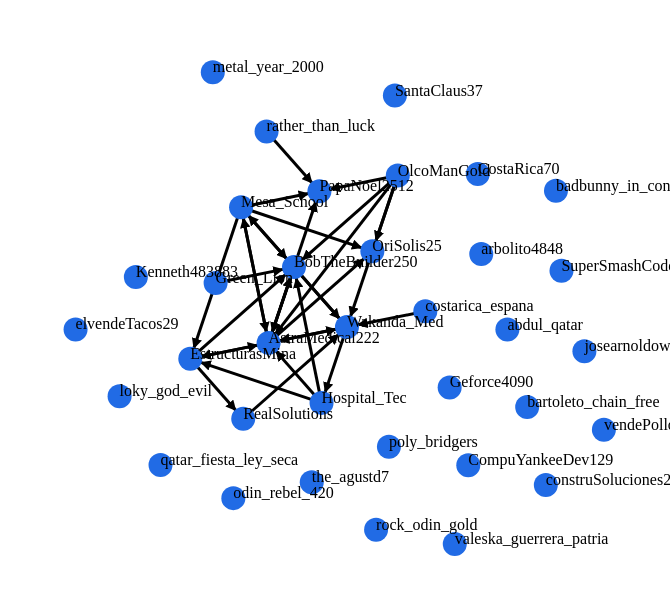
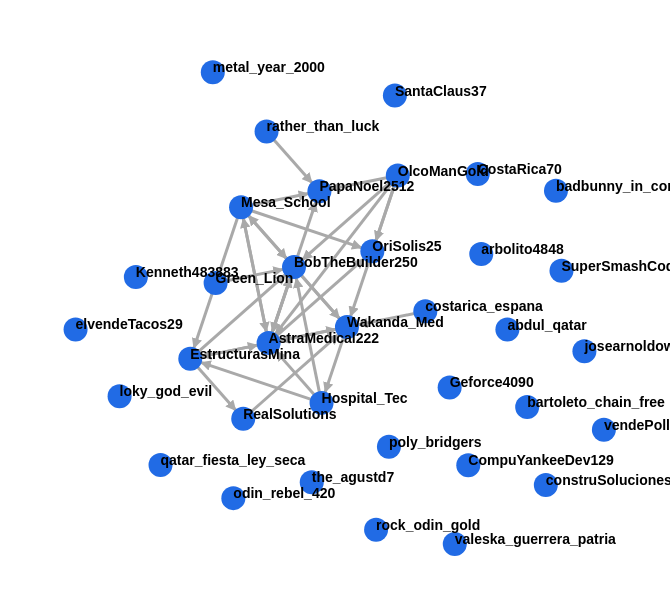
Before and after one commit to EduardoGC715/Caso_5_ED, a plain HTML site: page Output/index.html in a window 1280 px wide. Shown: the part 218-812 px from the top of the page, without its empty margins (610-1280 px from the left). Drawn offline with nearby package versions, Linux system fonts and the light colour scheme.

Commit message:
update a colores y texto del grafo

```diff
--- a/Output/index.html
+++ b/Output/index.html
@@ -2,6 +2,14 @@
 <meta charset="utf-8" />
 <svg width="1920" height="1080"></svg>
 <script src="https://d3js.org/d3.v4.min.js"></script>
+<style>
+    text {
+        font-family: 'Poppins', sans-serif;
+        font-size: 14px;
+        font-weight: bold;
+        fill: black;
+    }
+</style>
 <script>
     //initilize svg or grab svg
     var svg = d3.select("svg");
@@ -10,41 +18,41 @@
 
     var graphData = {
         nodes: [
-            { name: "Geforce4090", offer: "Vendemos tarjetas gráficas de la marca Nvidia a un precio razonable. Son dirigidas para jugar video juegos en la computadora y son los componentes más poderosos del mercado.", demand: "Video juegos con una calidad de gráficos muy alta para aprovechar el poder que ofrecen las tarjetas gráficas Nvidia.", postdate: "09/03/2027", colorID: "0"},
-            { name: "CostaRica70", offer: "", demand: "Necesitamos una fuente de entretenimiento, ya sea de música, conciertos, video juegos, o deportes, para consolar y entretener a una nación decepcionada y en duelo.", postdate: "09/03/2027", colorID: "0"},
-            { name: "abdul_qatar", offer: "comida a domicilio, seguimos dietas, productos orgánicos, planes semanales y mensuales", demand: "pollo, vegetales, carne, legumbres, cerdo, arroz, frijoles, platano", postdate: "09/03/2027", colorID: "0"},
-            { name: "costarica_espana", offer: "disenadores y programadores en muchos lenguajes de programacion, sin experiencia pero programan bonito.", demand: "entrenadores de futbol para ver si los programadores crean una nueva seleccion.", postdate: "09/03/2027", colorID: "0"},
-            { name: "valeska_guerrera_patria", offer: " ", demand: "necesito martillos vikingos programables con python o java para crear un ejercito y conquistar todos los planteas del sistema solar. ", postdate: "09/03/2027", colorID: "0"},
-            { name: "rather_than_luck", offer: "abonos, herramientas, piedras para el jardin a precios competitivos, atendemos en todo el país. productos 100% orgánicos.", demand: "mallas metálicas, cedazos, cuerdas y servicios de transporte como camiones", postdate: "09/03/2027", colorID: "0"},
-            { name: "loky_god_evil", offer: "deportes de ataque y defensa como futbol, competencias y conquista de planetas.", demand: "martillos vikingos con super poderes, de cualquier tamaño, parecidos a los de mi hermano.", postdate: "09/03/2027", colorID: "0"},
-            { name: "bartoleto_chain_free", offer: "entrenamientos en futbol, tenis, natacion en nuestro sport center. precios por hora y por mes.", demand: "implementos deportivos de alta calidad, mantenimiento de jardines y martillos vikingos. ", postdate: "09/03/2027", colorID: "0"},
-            { name: "qatar_fiesta_ley_seca", offer: "decoración y diseño de jardínes de lujo. vamos a cualquier parte del país, usamos zacate, piedra, flores y plantas endémicas. ", demand: "ando en busca de abono organico especialmente enriquecido con cuita de gallina y aves similares", postdate: "09/03/2027", colorID: "0"},
-            { name: "odin_rebel_420", offer: "fabrico martillos de dioses vikingos XL, XXL y más. Útiles para paredes, ladrones, casos, enderezar carros, romper piedra y arreglar código programado hecho en cobol. ", demand: " ", postdate: "09/03/2027", colorID: "0"},
-            { name: "OriSolis25", offer: "Tengo un salon de eventos donde se pueden realizar conciertos a todo volumen y llenos de gente, especialmente de regueton.", demand: "Necesito programadores para desarrollar una aplicacion para vender tiquetes y tambien necesito proveedores de comida, como tacos, pollo, y hamburguesas", postdate: "09/03/2027", colorID: "0"},
-            { name: "poly_bridgers", offer: "Somos una empresa constructora de puentes hechos con materiales de calidad. Hemos construido puentes en ciudades como Lóndres, San Francisco, Tokyo y San José.", demand: "Necesitamos materiales de construcción de alta calidad para construir nuestros puentes.", postdate: "09/03/2027", colorID: "0"},
-            { name: "Green_Lion", offer: "Vendemos botellas hechas de un material a base de bambú, por lo que son amigables con el ambiente. Las botellas son biodegradables y se podrían usar para tomar agua, café, jugo y más.", demand: "Necesitamos un servicio de envíos rápidos para que nuestros clientes reciban sus botellas el mismo día que las compran.", postdate: "09/03/2027", colorID: "0"},
-            { name: "SuperSmashCoders122", offer: "Desarrollamos video juegos extremadamente divertidos que ofrecen cientas de horas de entretenimiento. Los jugadores pueden jugar en línea o localmente.", demand: "Buscamos un compositor de música que pueda trabajar con diferentes géneros musicales para que componga la música de nuestros juegos.", postdate: "09/03/2027", colorID: "0"},
-            { name: "PapaNoel2512", offer: "Brindamos un servicio de recepción y envíos de paquetes a una escala mundial. El tiempo estimado de envío es de una noche hasta un día completo gracias a nuestros vehículos de gran velocidad.", demand: "Necesitamos muchos arbolitos de pino para decorar nuestro almacén de productos para la época navideña. Se prefieren buenos precios.", postdate: "09/03/2027", colorID: "0"},
-            { name: "SantaClaus37", offer: "Brindamos", demand: "un", postdate: "09/03/2027", colorID: "0"},
-            { name: "the_agustd7", offer: "composicion de letras y beats de diferentes generos musicales", demand: "artistas musicales talentosos con facilidad de adaptarse facilmente a un proyecto musical", postdate: "09/03/2027", colorID: "0"},
-            { name: "Kenneth483883", offer: "vendo", demand: "", postdate: "09/03/2027", colorID: "0"},
-            { name: "arbolito4848", offer: "se vende arbolitos de pino a buen precio", demand: "", postdate: "09/03/2027", colorID: "0"},
-            { name: "BobTheBuilder250", offer: "Vendemos materiales para la construcción de edificios, casas y proyectos de la más alta calidad. Adicionalmente, tenemos un gran equipo de ingenieros civiles con mucha experiencia en el desarrollo de infraestructura pública.", demand: "Ocupo una institución educativa para mis hijos, quienes poseen gran talento para las áreas STEM, y quienes desean ser futuros ingenieros.", postdate: "09/03/2027", colorID: "0"},
-            { name: "OlcoManGold", offer: "Me desempeño como programador y desarrollador de software. Tengo mucha experiencia tras trabajar once años en la industria. Soy experto en lenguajes como Python y me especializo en el desarrollo del firmware para dispositivos", demand: "Soy aficionado a la gastronomía mexicana, por lo que necesito poder almorzar tacos de pollo, ya sea asado, frito o al ajillo, todos los días y desde un punto de venta accesible.", postdate: "09/03/2027", colorID: "0"},
-            { name: "CompuYankeeDev129", offer: "Soy un ingeniero en computación con cuatro años de experiencia. He trabajado como programador en Python y Java en empresas desarrolladoras de software como RealSolutions.", demand: "Busco entretenimiento. Me gustaría asistir a un concierto de 2 horas con el estadio lleno de gente y no me preocupa la falta de complejidad armónica en los acordes ya que me gusta el reguetón.", postdate: "09/03/2027", colorID: "0"},
-            { name: "Mesa_School", offer: "Somos una institución educativa para niños y adolescentes talentosos que busca explotar su potencial intelectual desarrollando sus habilidades STEM para llegar a ser los futuros ingenieros en computación.", demand: "Necesitamos medicamentos para los estudiantes de la escuela, especialmente para los niños de primaria ya que las enfermedades respiratorias tienen una alta incidencia en la población estudiantil.", postdate: "09/03/2027", colorID: "0"},
-            { name: "AstraMedical222", offer: "Somos una empresa farmacéutica que desarrolla medicamentos para combatir enfermedades respiratorias para niños de escuela con factores de riesgo.", demand: "Necesitamos dispositivos médicos de alta tecnología y calidad para ayudarnos en nuestro trabajo de investigación de medicamentos para tratar enfermedades respiratorias infantiles.", postdate: "09/03/2027", colorID: "0"},
-            { name: "construSoluciones2001", offer: "Ofrecemos mano de obra y materiales para la construccion de su casa, edificio o proyect", demand: "Materiales de construccion de las mas alta claidad e ingenieros con experiencia", postdate: "09/03/2027", colorID: "0"},
-            { name: "RealSolutions", offer: "Somos una empresa desarrolladora de software. Contamos con un equipo de programadores con mucha experiencia y conocimientos en muchos lenguajes como Python. Nuestros ingenieros en computación pueden trabajar en todo tipo de dispositivos.", demand: "Necesitamos un edificio de oficinas para acomodar a nuestro equipo de cincuenta personas. Debe poder tener altas velocidades de Internet, ser moderno y tecnológico.", postdate: "09/03/2027", colorID: "0"},
-            { name: "EstructurasMina", offer: "Somos una empresa constructora que construye edificios de oficinas modernos y espaciosos. Nuestros edificios pueden acomodar la última tecnología fácilmente y están diseñados para tener altas velocidades de internet.", demand: "Un convenio con una institución de salud para atender a nuestros empleados que resulten lesionados por accidentes en el área laboral para que se recuperen rápidamente.", postdate: "09/03/2027", colorID: "0"},
-            { name: "Hospital_Tec", offer: "Somos una institución que brinda un servicio de alta calidad en el área de la salud. Nos especializamos en tratar lesiones provocadas por accidentes en el área de trabajo.", demand: "Necesitamos dispositivos médicos de alta calidad y tecnología, hechos de metales resistentes, para sacar radiografías de fracturas, resonancias magnéticas, y quirófanos.", postdate: "09/03/2027", colorID: "0"},
-            { name: "Wakanda_Med", offer: "Vendemos máquinas con fines médicos de alta tecnología y calidad, hechas de metales exóticos, para tratamientos de enfermedades o heridas fatales.", demand: "Necesitamos muchos programadores con mucha experiencia para desarrollar el software de nuestros dispositivos médicos", postdate: "09/03/2027", colorID: "0"},
-            { name: "vendePollos38", offer: "Se vende pollo asado, frito o al ajillo", demand: "carne de pollo de la más alta calidad y aceite", postdate: "09/03/2027", colorID: "0"},
-            { name: "elvendeTacos29", offer: "venta de tacos al estilo mexicano tradicional ", demand: "Verduras frescas de la más alta calidad y carne de res o cerdo", postdate: "09/03/2027", colorID: "0"},
-            { name: "badbunny_in_concert", offer: "conciertos a estadio lleno de gente escuchando pum pum con el mismo acorde por 2 horas", demand: "transporte y seguridad en todos los paises que visita y mucha fiesta tambien", postdate: "09/03/2027", colorID: "0"},
-            { name: "rock_odin_gold", offer: "soy programador python con experiencia", demand: "", postdate: "09/03/2027", colorID: "0"},
-            { name: "metal_year_2000", offer: "", demand: "requiero de 5 ingenieros en computación con 8 años de experiencia, conocimientos en python.", postdate: "09/03/2027", colorID: "0"},
-            { name: "josearnoldowood", offer: "esta es la oferta", demand: "esta es la demanda", postdate: "09/03/2027", colorID: "0"},
+            { name: "Geforce4090", offer: "Vendemos tarjetas gráficas de la marca Nvidia a un precio razonable. Son dirigidas para jugar video juegos en la computadora y son los componentes más poderosos del mercado.", demand: "Video juegos con una calidad de gráficos muy alta para aprovechar el poder que ofrecen las tarjetas gráficas Nvidia.", postdate: "14/08/2026", colorID: "0"},
+            { name: "CostaRica70", offer: "", demand: "Necesitamos una fuente de entretenimiento, ya sea de música, conciertos, video juegos, o deportes, para consolar y entretener a una nación decepcionada y en duelo.", postdate: "14/08/2026", colorID: "0"},
+            { name: "abdul_qatar", offer: "comida a domicilio, seguimos dietas, productos orgánicos, planes semanales y mensuales", demand: "pollo, vegetales, carne, legumbres, cerdo, arroz, frijoles, platano", postdate: "14/08/2026", colorID: "0"},
+            { name: "costarica_espana", offer: "disenadores y programadores en muchos lenguajes de programacion, sin experiencia pero programan bonito.", demand: "entrenadores de futbol para ver si los programadores crean una nueva seleccion.", postdate: "14/08/2026", colorID: "0"},
+            { name: "valeska_guerrera_patria", offer: " ", demand: "necesito martillos vikingos programables con python o java para crear un ejercito y conquistar todos los planteas del sistema solar. ", postdate: "14/08/2026", colorID: "0"},
+            { name: "rather_than_luck", offer: "abonos, herramientas, piedras para el jardin a precios competitivos, atendemos en todo el país. productos 100% orgánicos.", demand: "mallas metálicas, cedazos, cuerdas y servicios de transporte como camiones", postdate: "14/08/2026", colorID: "0"},
+            { name: "loky_god_evil", offer: "deportes de ataque y defensa como futbol, competencias y conquista de planetas.", demand: "martillos vikingos con super poderes, de cualquier tamaño, parecidos a los de mi hermano.", postdate: "14/08/2026", colorID: "0"},
+            { name: "bartoleto_chain_free", offer: "entrenamientos en futbol, tenis, natacion en nuestro sport center. precios por hora y por mes.", demand: "implementos deportivos de alta calidad, mantenimiento de jardines y martillos vikingos. ", postdate: "14/08/2026", colorID: "0"},
+            { name: "qatar_fiesta_ley_seca", offer: "decoración y diseño de jardínes de lujo. vamos a cualquier parte del país, usamos zacate, piedra, flores y plantas endémicas. ", demand: "ando en busca de abono organico especialmente enriquecido con cuita de gallina y aves similares", postdate: "14/08/2026", colorID: "0"},
+            { name: "odin_rebel_420", offer: "fabrico martillos de dioses vikingos XL, XXL y más. Útiles para paredes, ladrones, casos, enderezar carros, romper piedra y arreglar código programado hecho en cobol. ", demand: " ", postdate: "14/08/2026", colorID: "0"},
+            { name: "OriSolis25", offer: "Tengo un salon de eventos donde se pueden realizar conciertos a todo volumen y llenos de gente, especialmente de regueton.", demand: "Necesito programadores para desarrollar una aplicacion para vender tiquetes y tambien necesito proveedores de comida, como tacos, pollo, y hamburguesas", postdate: "14/08/2026", colorID: "0"},
+            { name: "poly_bridgers", offer: "Somos una empresa constructora de puentes hechos con materiales de calidad. Hemos construido puentes en ciudades como Lóndres, San Francisco, Tokyo y San José.", demand: "Necesitamos materiales de construcción de alta calidad para construir nuestros puentes.", postdate: "14/08/2026", colorID: "0"},
+            { name: "Green_Lion", offer: "Vendemos botellas hechas de un material a base de bambú, por lo que son amigables con el ambiente. Las botellas son biodegradables y se podrían usar para tomar agua, café, jugo y más.", demand: "Necesitamos un servicio de envíos rápidos para que nuestros clientes reciban sus botellas el mismo día que las compran.", postdate: "14/08/2026", colorID: "0"},
+            { name: "SuperSmashCoders122", offer: "Desarrollamos video juegos extremadamente divertidos que ofrecen cientas de horas de entretenimiento. Los jugadores pueden jugar en línea o localmente.", demand: "Buscamos un compositor de música que pueda trabajar con diferentes géneros musicales para que componga la música de nuestros juegos.", postdate: "14/08/2026", colorID: "0"},
+            { name: "PapaNoel2512", offer: "Brindamos un servicio de recepción y envíos de paquetes a una escala mundial. El tiempo estimado de envío es de una noche hasta un día completo gracias a nuestros vehículos de gran velocidad.", demand: "Necesitamos muchos arbolitos de pino para decorar nuestro almacén de productos para la época navideña. Se prefieren buenos precios.", postdate: "14/08/2026", colorID: "0"},
+            { name: "SantaClaus37", offer: "Brindamos", demand: "un", postdate: "14/08/2026", colorID: "0"},
+            { name: "the_agustd7", offer: "composicion de letras y beats de diferentes generos musicales", demand: "artistas musicales talentosos con facilidad de adaptarse facilmente a un proyecto musical", postdate: "14/08/2026", colorID: "0"},
+            { name: "Kenneth483883", offer: "vendo", demand: "", postdate: "14/08/2026", colorID: "0"},
+            { name: "arbolito4848", offer: "se vende arbolitos de pino a buen precio", demand: "", postdate: "14/08/2026", colorID: "0"},
+            { name: "BobTheBuilder250", offer: "Vendemos materiales para la construcción de edificios, casas y proyectos de la más alta calidad. Adicionalmente, tenemos un gran equipo de ingenieros civiles con mucha experiencia en el desarrollo de infraestructura pública.", demand: "Ocupo una institución educativa para mis hijos, quienes poseen gran talento para las áreas STEM, y quienes desean ser futuros ingenieros.", postdate: "14/08/2026", colorID: "0"},
+            { name: "OlcoManGold", offer: "Me desempeño como programador y desarrollador de software. Tengo mucha experiencia tras trabajar once años en la industria. Soy experto en lenguajes como Python y me especializo en el desarrollo del firmware para dispositivos", demand: "Soy aficionado a la gastronomía mexicana, por lo que necesito poder almorzar tacos de pollo, ya sea asado, frito o al ajillo, todos los días y desde un punto de venta accesible.", postdate: "14/08/2026", colorID: "0"},
+            { name: "CompuYankeeDev129", offer: "Soy un ingeniero en computación con cuatro años de experiencia. He trabajado como programador en Python y Java en empresas desarrolladoras de software como RealSolutions.", demand: "Busco entretenimiento. Me gustaría asistir a un concierto de 2 horas con el estadio lleno de gente y no me preocupa la falta de complejidad armónica en los acordes ya que me gusta el reguetón.", postdate: "14/08/2026", colorID: "0"},
+            { name: "Mesa_School", offer: "Somos una institución educativa para niños y adolescentes talentosos que busca explotar su potencial intelectual desarrollando sus habilidades STEM para llegar a ser los futuros ingenieros en computación.", demand: "Necesitamos medicamentos para los estudiantes de la escuela, especialmente para los niños de primaria ya que las enfermedades respiratorias tienen una alta incidencia en la población estudiantil.", postdate: "14/08/2026", colorID: "0"},
+            { name: "AstraMedical222", offer: "Somos una empresa farmacéutica que desarrolla medicamentos para combatir enfermedades respiratorias para niños de escuela con factores de riesgo.", demand: "Necesitamos dispositivos médicos de alta tecnología y calidad para ayudarnos en nuestro trabajo de investigación de medicamentos para tratar enfermedades respiratorias infantiles.", postdate: "14/08/2026", colorID: "0"},
+            { name: "construSoluciones2001", offer: "Ofrecemos mano de obra y materiales para la construccion de su casa, edificio o proyect", demand: "Materiales de construccion de las mas alta claidad e ingenieros con experiencia", postdate: "14/08/2026", colorID: "0"},
+            { name: "RealSolutions", offer: "Somos una empresa desarrolladora de software. Contamos con un equipo de programadores con mucha experiencia y conocimientos en muchos lenguajes como Python. Nuestros ingenieros en computación pueden trabajar en todo tipo de dispositivos.", demand: "Necesitamos un edificio de oficinas para acomodar a nuestro equipo de cincuenta personas. Debe poder tener altas velocidades de Internet, ser moderno y tecnológico.", postdate: "14/08/2026", colorID: "0"},
+            { name: "EstructurasMina", offer: "Somos una empresa constructora que construye edificios de oficinas modernos y espaciosos. Nuestros edificios pueden acomodar la última tecnología fácilmente y están diseñados para tener altas velocidades de internet.", demand: "Un convenio con una institución de salud para atender a nuestros empleados que resulten lesionados por accidentes en el área laboral para que se recuperen rápidamente.", postdate: "14/08/2026", colorID: "0"},
+            { name: "Hospital_Tec", offer: "Somos una institución que brinda un servicio de alta calidad en el área de la salud. Nos especializamos en tratar lesiones provocadas por accidentes en el área de trabajo.", demand: "Necesitamos dispositivos médicos de alta calidad y tecnología, hechos de metales resistentes, para sacar radiografías de fracturas, resonancias magnéticas, y quirófanos.", postdate: "14/08/2026", colorID: "0"},
+            { name: "Wakanda_Med", offer: "Vendemos máquinas con fines médicos de alta tecnología y calidad, hechas de metales exóticos, para tratamientos de enfermedades o heridas fatales.", demand: "Necesitamos muchos programadores con mucha experiencia para desarrollar el software de nuestros dispositivos médicos", postdate: "14/08/2026", colorID: "0"},
+            { name: "vendePollos38", offer: "Se vende pollo asado, frito o al ajillo", demand: "carne de pollo de la más alta calidad y aceite", postdate: "14/08/2026", colorID: "0"},
+            { name: "elvendeTacos29", offer: "venta de tacos al estilo mexicano tradicional ", demand: "Verduras frescas de la más alta calidad y carne de res o cerdo", postdate: "14/08/2026", colorID: "0"},
+            { name: "badbunny_in_concert", offer: "conciertos a estadio lleno de gente escuchando pum pum con el mismo acorde por 2 horas", demand: "transporte y seguridad en todos los paises que visita y mucha fiesta tambien", postdate: "14/08/2026", colorID: "0"},
+            { name: "rock_odin_gold", offer: "soy programador python con experiencia", demand: "", postdate: "14/08/2026", colorID: "0"},
+            { name: "metal_year_2000", offer: "", demand: "requiero de 5 ingenieros en computación con 8 años de experiencia, conocimientos en python.", postdate: "14/08/2026", colorID: "0"},
+            { name: "josearnoldowood", offer: "esta es la oferta", demand: "esta es la demanda", postdate: "14/08/2026", colorID: "0"},
         ],
         links: [
             { source: "costarica_espana", target: "Wakanda_Med", weight: "9"},
@@ -97,7 +105,7 @@
         .append("line")
         .attr("stroke-width", 3)
         .attr('marker-end', 'url(#mark-end-arrow)')
-        .style("stroke", "Black");
+        .style("stroke", "darkgrey");
 
     links.append("text").text(d => d.name);
     var defs = svg.append('svg:defs');
@@ -109,7 +117,8 @@
         .attr('markerHeight', 2)
         .attr('orient', 'auto')
         .append('svg:path')
-        .attr('d', 'M0,-L10,0L0,5');
+        .attr('d', 'M0,-L10,0L0,5')
+        .style("fill", "darkgrey");
 
     // define arrow markers for leading arrow
     defs.append('svg:marker')
@@ -120,7 +129,8 @@
         .attr('markerHeight', 3.5)
         .attr('orient', 'auto')
         .append('svg:path')
-        .attr('d', 'M0,-5L10,0L0,5');
+        .attr('d', 'M0,-5L10,0L0,5')
+        .style("fill", "darkgrey");
 
     let color = [
         "#216be5", "#ff9440"
@@ -140,6 +150,7 @@
     var texts = svg
         .append("g")
         .selectAll("text")
+        .attr("font-family", function(d,i) {return i<5 ? "serif" : "Poppins"; })
         .data(graphData.nodes)
         .enter()
         .append("text")
```
Also changed, not shown: templates/html_template.txt, 4 other files.
